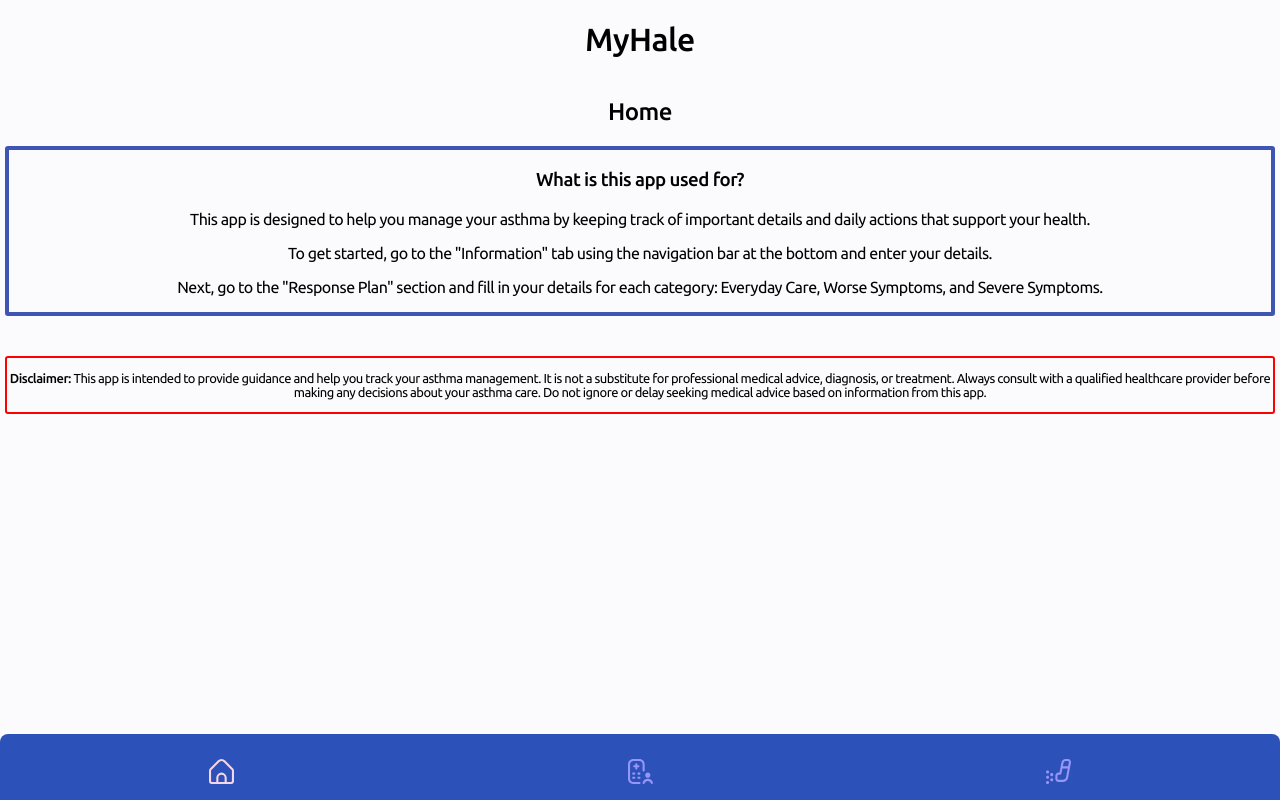
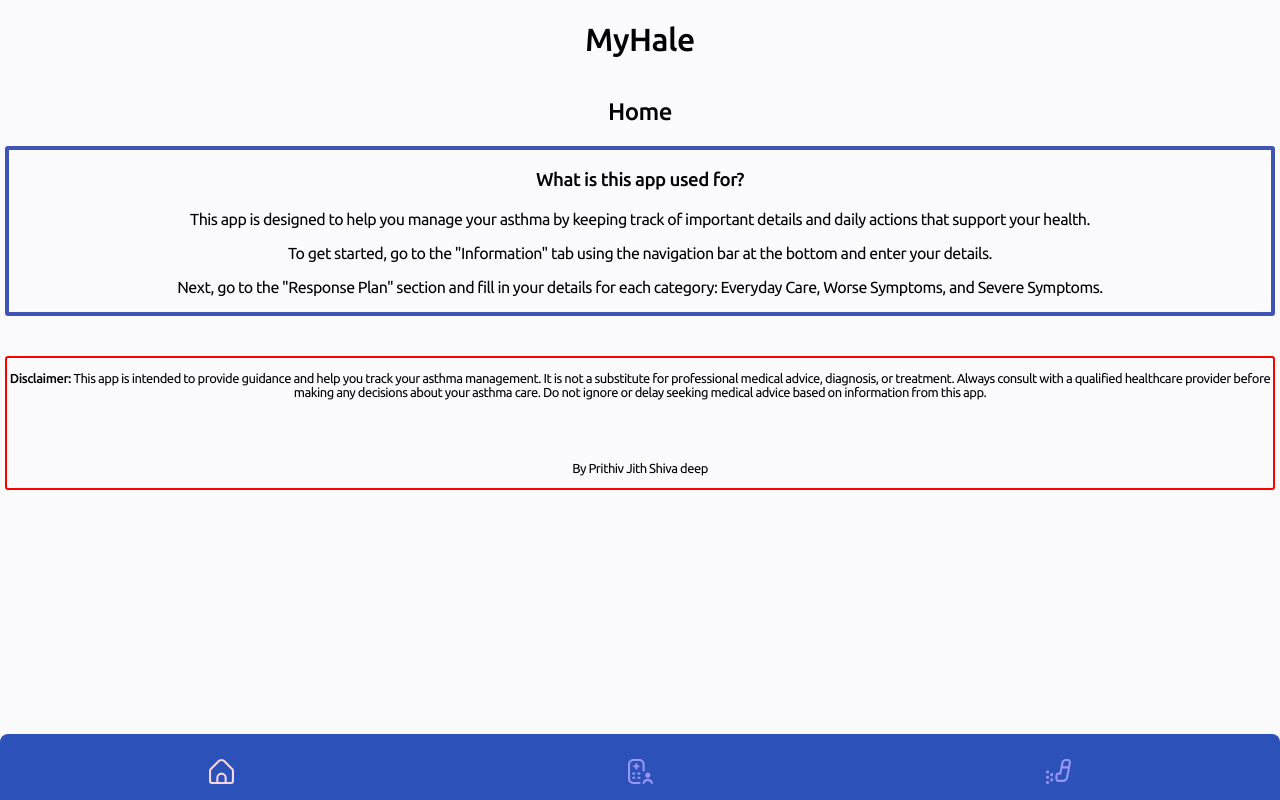
Before and after one commit to PrithivJith/MyHaleWebsite, a React (Vite) app: page / in a window 1280 px wide. Built offline with nearby package versions, Linux system fonts and the light colour scheme.

Commit message:
added name

```diff
--- a/src/Home.jsx
+++ b/src/Home.jsx
@@ -27,6 +27,9 @@ function Home() {
           your asthma care. Do not ignore or delay seeking medical advice based
           on information from this app.
         </p>
+        <br />
+        <br />
+        <p>By Prithiv Jith Shiva deep</p>
       </div>
     </div>
   );
```
